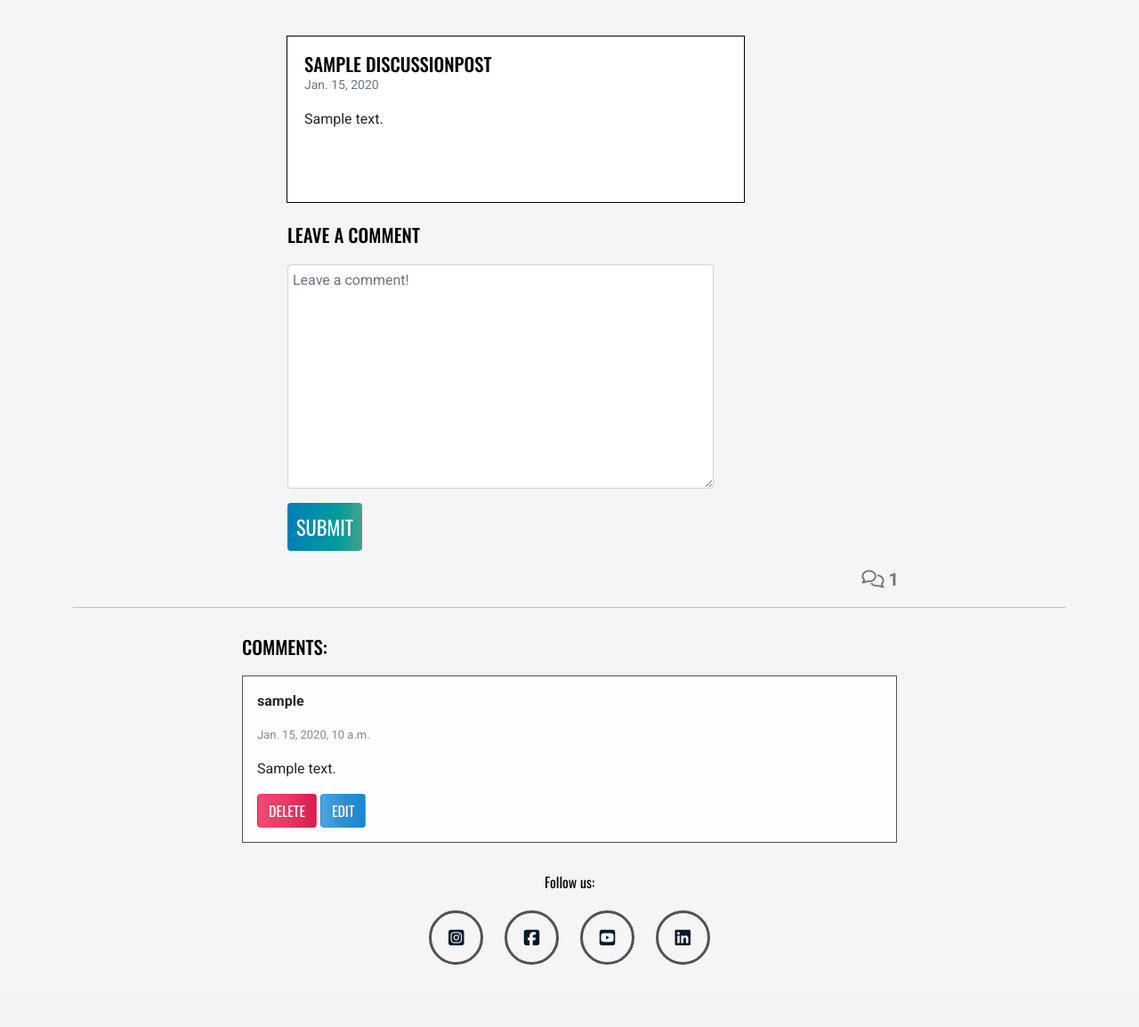
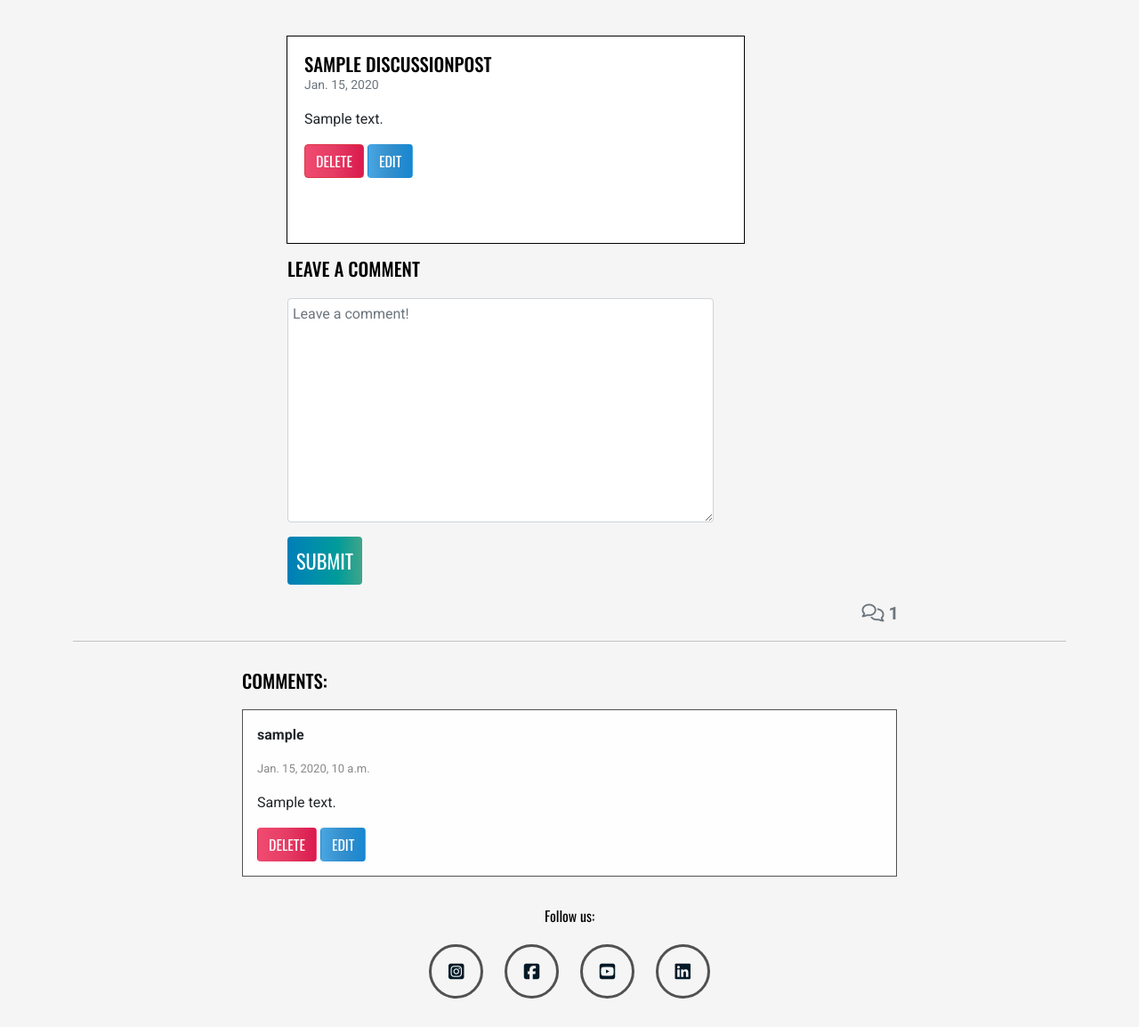
Before and after one commit to tildeholmqvist/connected, a Django app: page /discussion/post/1/ in a window 1280 px wide. Shown: the part 111-1265 px from the top of the page at 89% size. Before the commit the page ends 1195 px from the top, so only its background shows below. Run offline with Django 4.2, Linux system fonts and the light colour scheme; a user stored in the database is signed in; tables that the repository leaves empty hold one stand-in row (values such as "Sample post"); some libraries are stand-ins or nearby versions.

Commit message:
adding an edit and delete button to the discussion post on the discussion page

```diff
--- a/connected/settings.py
+++ b/connected/settings.py
@@ -28,7 +28,7 @@ TEMPLATES_DIR = os.path.join(BASE_DIR, 'templates')
 SECRET_KEY = os.environ.get("SECRET_KEY")
 
 # SECURITY WARNING: don't run with debug turned on in production!
-DEBUG = False
+DEBUG = True
 
 DEBUG = 'DEBUG' in os.environ
 
--- a/discussion/templates/discussion/discussion_detail.html
+++ b/discussion/templates/discussion/discussion_detail.html
@@ -10,10 +10,16 @@
                     <h4 class="card-title">{{ discussion.title }}</h4>
                     <small class="text-muted discussion-created">{{ discussion.created_at|date }}</small>
                     <p>{{ discussion.content | safe | linebreaks }}</p>
+                    {% if user.is_authenticated and discussion.author == request.user %}
+                    <button class="btn btn-danger btn-delete-post" discussion_pk="{{ discussion.pk }}">Delete</button>
+                    <a class="btn btn-edit-post" href="{% url 'discussion_edit' discussion.pk %}" discussion_id="{{ discussion.id }}">Edit</a>
+                    {% endif %}
                 </div>
             </div>
+
         </div>
     </div>
+
     <div class="row mb-3">
         <div class="col-md-8 offset-md-2">
             <div class="leave-comment">
@@ -34,7 +40,7 @@
                 {% endif %}
             </div>
         </div>
-    </div>
+</div>
     <!--From the walkthorugh-->
     <!-- Displaying count of comments -->
     <div class="row">
@@ -70,22 +76,4 @@
         </div>
     </div>
 </div>
-<!-- Delete confirmation modal -->
-<div class="modal fade" id="deleteModal" tabindex="-1" role="dialog" aria-labelledby="deleteModalLabel" aria-hidden="true">
-    <div class="modal-dialog">
-        <div class="modal-content">
-            <div class="modal-header">
-                <h5 class="modal-title" id="deleteModalLabel">Delete comment?</h5>
-                <button type="button" class="btn-close" data-bs-dismiss="modal" aria-label="Close"></button>
-            </div>
-            <div class="modal-body">
-                Are you sure you want to delete your comment? This action cannot be undone.
-            </div>
-            <div class="modal-footer">
-                <button type="button" class="btn btn-secondary" data-bs-dismiss="modal">Close</button>
-                <a id="deleteConfirm" href="#" class="btn btn-danger">Delete</a>
-            </div>
-        </div>
-    </div>
-</div>
 {% endblock page_content %}
--- a/discussion/urls.py
+++ b/discussion/urls.py
@@ -1,6 +1,6 @@
 from django.urls import path
 from . import views
-from .views import DiscussionIndex, create_discussion, discussion_detail, comment_delete
+from .views import DiscussionIndex, create_discussion, discussion_detail, comment_delete, discussion_delete, discussion_edit
 
 urlpatterns = [
     path('', DiscussionIndex.as_view(), name='discussion_list'),
@@ -9,4 +9,6 @@ urlpatterns = [
     path('create_discussion/', create_discussion, name='create_discussion'),
     path('post/<int:pk>/delete_comment/<int:comment_id>/', views.comment_delete, name='comment_delete'),
     path('post/<int:pk>/edit_comment/<int:comment_id>/', views.comment_edit, name='comment_edit'),
+    path('<int:pk>/delete/', views.discussion_delete, name='discussion_delete'),
+    path('discussion/edit/<int:pk>/', views.discussion_edit, name='discussion_edit'),
 ]
--- a/discussion/views.py
+++ b/discussion/views.py
@@ -129,4 +129,45 @@ def comment_delete(request, pk, comment_id):
     else:
         messages.error(request, 'You can only delete your own comments!')
 
-    return HttpResponseRedirect(reverse('discussion_detail', kwargs={'pk': pk}))
+        return HttpResponseRedirect(reverse('discussion_detail', kwargs={'pk': pk}))
+
+def discussion_edit(request, pk):
+    categories = Category.objects.all()
+    discussion_post = get_object_or_404(DiscussionPost, pk=pk)
+
+    if request.method == "POST":
+        discussion_post_form = DiscussionPostForm(request.POST, instance=discussion_post)
+
+        if discussion_post_form.is_valid() and discussion_post.author == request.user:
+            discussion = discussion_post_form.save(commit=False)
+            discussion_post.approved = False
+            discussion_post.save()
+            messages.success(request, 'Post Updated!')
+
+            return HttpResponseRedirect(reverse('discussion_detail', kwargs={'pk': pk}))
+        else:
+            messages.error(request, 'Error updating post!')
+    else:
+        discussion_post_form = DiscussionPostForm(instance=discussion_post)
+    context = {
+        "discussion_post": discussion_post,
+        "form": discussion_post_form,
+        "categories": categories
+    }
+
+    return render(request, "discussion/edit_discussion_post.html", context)
+
+
+def discussion_delete(request, pk):
+    """
+    View to delete discussion post
+    """
+    discussion_post = get_object_or_404(DiscussionPost, pk=pk)
+
+    if discussion_post.author == request.user:
+            discussion_post.delete()
+            messages.success(request, 'Discussion deleted!')
+    else:
+        messages.error(request, 'You can only delete your own discussion!')
+
+    return HttpResponseRedirect(reverse('discussion_list'))
--- a/profilepage/urls.py
+++ b/profilepage/urls.py
@@ -1,10 +1,12 @@
 from django.urls import path
 from . import views
 from .views import profile_page
+from discussion.views import comment_delete
+from blog.views import comment_delete
 
 urlpatterns = [
     path('profile/', views.profile_page, name='profile_page'),
     path('post/<int:pk>/edit_post/<int:pk>/', views.post_edit, name='post_edit'),
-    path('profile/<int:pk>/edit_comment/<int:comment_id>/', views.comment_edit, name='comment_edit'),
-    path('profile/delete_comment/<int:comment_id>/', views.comment_delete_discussion , name='delete_comment_discussion'),
+    path('<int:pk>/delete/', views.discussion_delete, name='discussion_delete'),
+    path('profile/delete_comment/<int:comment_id>/', blog.views.comment_delete, name='profile_comment_delete'),
 ]
--- a/static/css/style.css
+++ b/static/css/style.css
@@ -110,7 +110,8 @@ header {
     color: black;
 }
 
-.btn-delete {
+.btn-delete,
+.btn-delete-post {
     /* fallback for old browsers */
     background: #f04b71;
     /* Chrome 10-25, Safari 5.1-6 */
@@ -122,7 +123,8 @@ header {
     text-transform: uppercase;
 }
 
-.btn-edit {
+.btn-edit,
+.btn-edit-post {
     /* fallback for old browsers */
     background: #49a6e3;
     /* Chrome 10-25, Safari 5.1-6 */
@@ -315,7 +317,7 @@ header {
 
 /* Profile page */
 
-.discussion-header {
+.discussion-header{
     text-align: center;
     font-family: "Oswald", sans-serif;
 }
--- a/static/js/comments.js
+++ b/static/js/comments.js
@@ -7,6 +7,12 @@ document.addEventListener("DOMContentLoaded", function() {
   const deleteModal = new bootstrap.Modal(document.getElementById("deleteModal"));
   const deleteButtons = document.getElementsByClassName("btn-delete");
   const deleteConfirm = document.getElementById("deleteConfirm");
+
+  const deletePostModal = new bootstrap.Modal(document.getElementById("deletePostModal"));
+  const deletePostButtons = document.getElementsByClassName("btn-delete-post");
+  const deletePostConfirm = document.getElementById("deletePostConfirm");
+
+  /* const editButtonsDiscussionComments = document.getElementsByClassName("btn-edit-comment");
 
   /**
   * Initializes edit functionality for the provided edit buttons.
@@ -44,4 +50,36 @@ document.addEventListener("DOMContentLoaded", function() {
         deleteModal.show();
     });
   }
+
+
+  /**
+  * Initializes edit functionality for the provided edit buttons in discussions.
+  *
+  * For each button in the `editButtons` collection:
+  * - Retrieves the associated comment's ID upon click.
+  * - Fetches the content of the corresponding comment.
+  * - Populates the `commentText` input/textarea with the comment's content for editing.
+  * - Updates the submit button's text to "Update".
+  * - Sets the form's action attribute to the `edit_comment/{commentId}` endpoint.
+  */
+
+
+  /**
+  * Initializes deletion functionality for the provided delete buttons in discussions.
+  *
+  * For each button in the `deleteButtons` collection:
+  * - Retrieves the associated comment's ID upon click.
+  * - Updates the `deleteConfirm` link's href to point to the
+  * deletion endpoint for the specific comment.
+  * - Displays a confirmation modal (`deleteModal`) to prompt
+  * the user for confirmation before deletion.
+  */
+
+  for (let button of deletePostButtons) {
+    button.addEventListener("click", (e) => {
+        let discussionPk = e.target.getAttribute("discussion_pk");
+        deletePostConfirm.href = `/discussion/${discussionPk}/delete/`;
+        deletePostModal.show();
+    });
+  }
 });
--- a/templates/base.html
+++ b/templates/base.html
@@ -89,6 +89,45 @@
     </div>
 </div>
 
+{% block delete_modal %}
+<!-- Delete confirmation modal -->
+<div class="modal fade" id="deleteModal" tabindex="-1" role="dialog" aria-labelledby="deleteModalLabel" aria-hidden="true">
+    <div class="modal-dialog">
+        <div class="modal-content">
+            <div class="modal-header">
+                <h5 class="modal-title" id="deleteModalLabel">Delete comment?</h5>
+                <button type="button" class="btn-close" data-bs-dismiss="modal" aria-label="Close"></button>
+            </div>
+            <div class="modal-body">
+                Are you sure you want to delete your comment? This action cannot be undone.
+            </div>
+            <div class="modal-footer">
+                <button type="button" class="btn btn-secondary" data-bs-dismiss="modal">Close</button>
+                <a id="deleteConfirm" href="#" class="btn btn-danger">Delete</a>
+            </div>
+        </div>
+    </div>
+</div>
+<!-- Delete posts confirmation modal -->
+<div class="modal fade" id="deletePostModal" tabindex="-1" role="dialog" aria-labelledby="deletePostModalLabel" aria-hidden="true">
+    <div class="modal-dialog">
+        <div class="modal-content">
+            <div class="modal-header">
+                <h5 class="modal-title" id="deletePostModalLabel">Delete Discussion?</h5>
+                <button type="button" class="btn-close" data-bs-dismiss="modal" aria-label="Close"></button>
+            </div>
+            <div class="modal-body">
+                Are you sure you want to delete your discussion? This action cannot be undone.
+            </div>
+            <div class="modal-footer">
+                <button type="button" class="btn btn-secondary" data-bs-dismiss="modal">Close</button>
+                <a id="deletePostConfirm" href="#" class="btn btn-danger">Delete</a>
+            </div>
+        </div>
+    </div>
+</div>
+{% endblock %}
+
 {% block page_title %}
 {% endblock page_title %}
 {% block page_content %}
```
Also changed, not shown: blog/templates/blog/blog_detail.html (+1 -18 lines), discussion/templates/discussion/edit_discussion_post.html (added, +33 -0 lines), profilepage/templates/profilepage/profile.html (+11 -23 lines), profilepage/views.py (+13 -8 lines), blog/views.py (line endings or trailing spaces).
